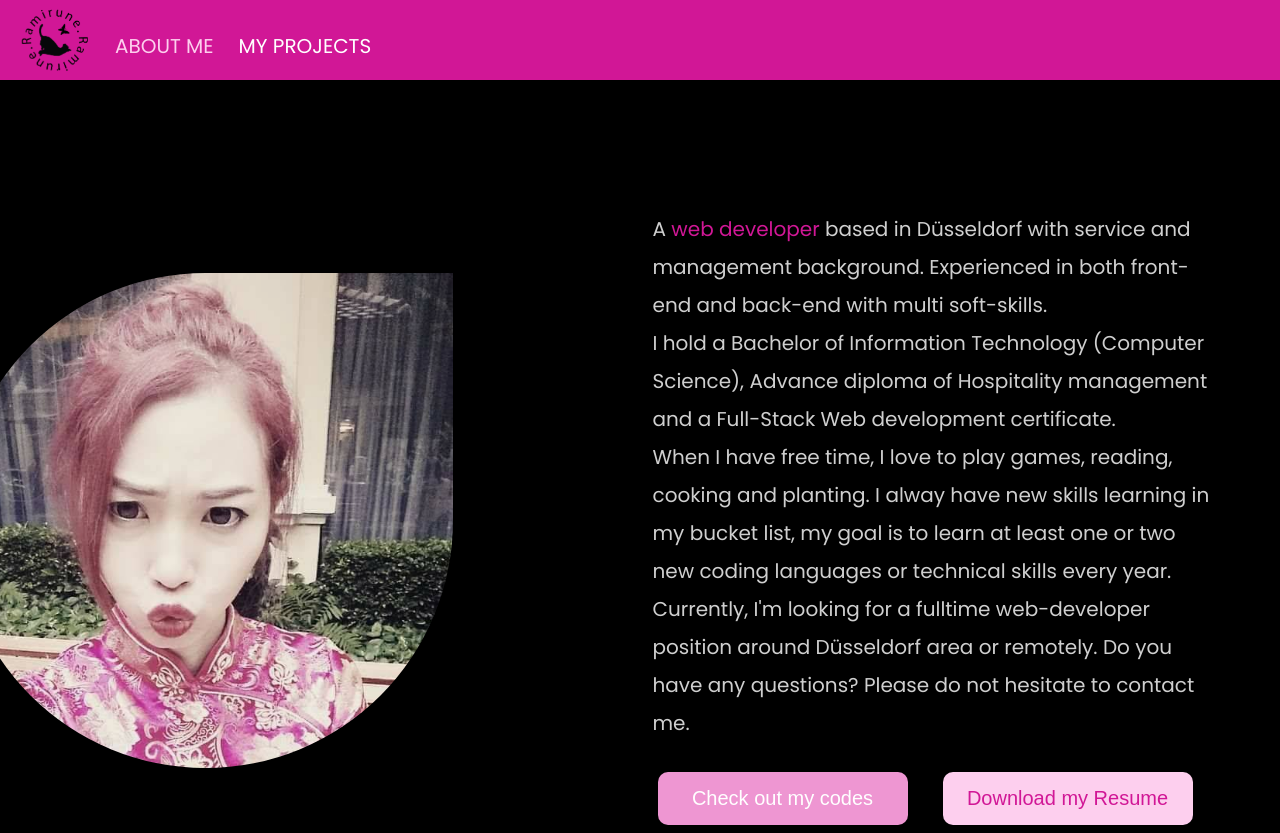
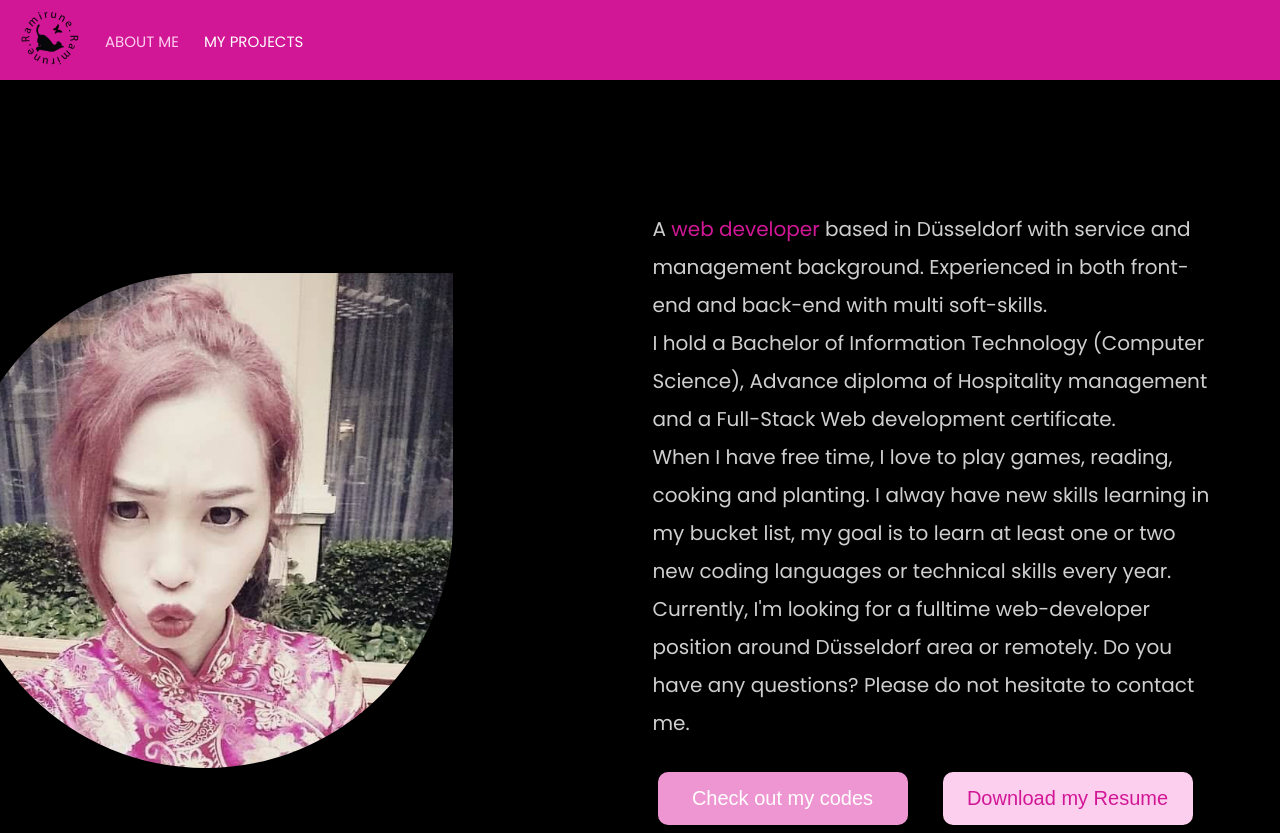
Before and after one commit to ramirune/Portfolio, a plain HTML site: page index.html in a window 1280 px wide. Shown: the top 833 px of the page. Drawn offline with Linux system fonts and the light colour scheme.

Commit message:
Update styles.css

```diff
--- a/styles.css
+++ b/styles.css
@@ -123,13 +123,14 @@ b {
 	justify-content: flex-start;
 	align-items: center;
 	width: 100%;
+	height: 100%;
 	margin: 0;
 	padding: 0;
 	color: white;
 }
 /* LOGO */
 .logo {
-	width: 70px;
+	width: 60px;
 	/* margin-top: 5px; */
 	margin-left: 15px;
 	animation-duration: 20s;
@@ -150,6 +151,7 @@ b {
 /* NAVBAR Links */
 .nav__links,
 a {
+	font-size: 15px;
 	color: white;
 	text-decoration: none;
 	margin-top: 5px;
```
